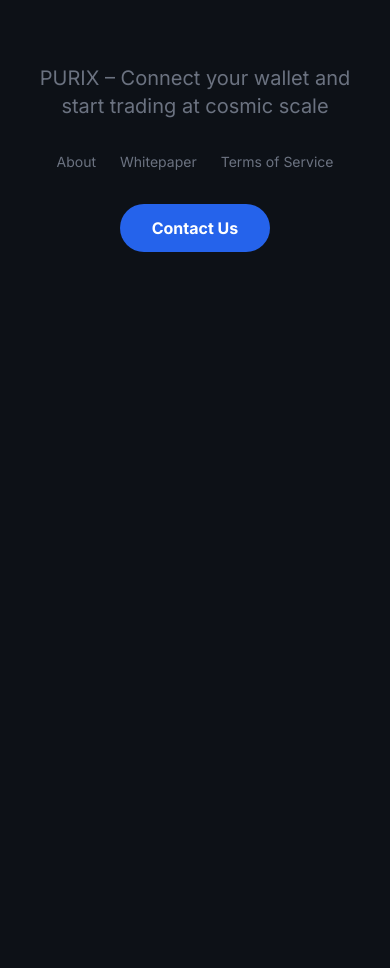
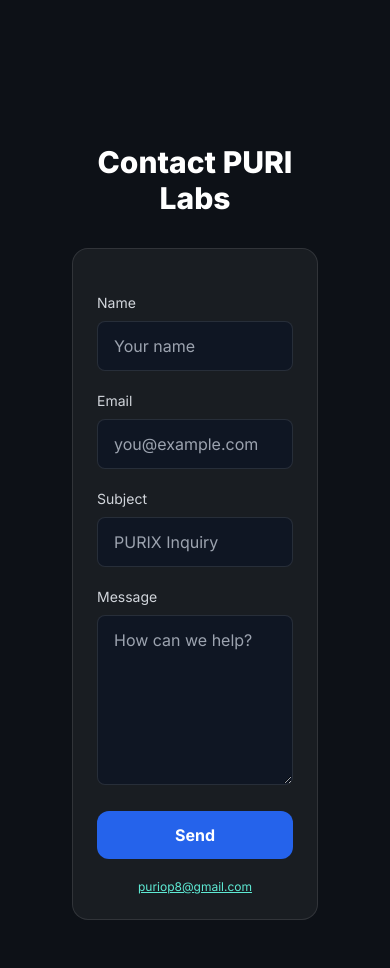
Before and after one commit to rlaus233-creator/puri123, a plain HTML site: page index.html in a window 390 px wide. Shown: the part 7596-8564 px from the top of the page. Before the commit the page ends 7896 px from the top, so only its background shows below. Drawn offline with nearby package versions, Linux system fonts and the light colour scheme.

Commit message:
Update index.html

```diff
--- a/index.html
+++ b/index.html
@@ -489,6 +489,92 @@
             </div>
         </section>
 
+        <section id="contact" class="py-16 px-6">
+            <!-- Contact Section -->
+            <section id="contact" class="py-16 px-6">
+                <div class="max-w-2xl mx-auto">
+                    <h2 class="text-3xl md:text-4xl font-extrabold text-white text-center mb-8"
+                        data-i18n="contact_title">
+                        Contact PURI Labs
+                    </h2>
+
+                    <!-- Success / Error banners -->
+                    <div id="form-success"
+                        class="hidden mb-4 rounded-xl border border-emerald-500/40 bg-emerald-500/10 text-emerald-200 p-4"
+                        data-i18n="contact_success">
+                        ✅ 메시지를 받았어요! 보통 24시간 내에 답장 드립니다.
+                    </div>
+                    <div id="form-error"
+                        class="hidden mb-4 rounded-xl border border-rose-500/40 bg-rose-500/10 text-rose-200 p-4"
+                        data-i18n="contact_error">
+                        ⚠️ 전송 중 문제가 발생했어요. 잠시 후 다시 시도해주세요.
+                    </div>
+
+                    <form id="contact-form" action="https://formspree.io/f/xovnzzlq" method="POST"
+                        class="space-y-5 bg-white/5 border border-white/10 rounded-2xl p-6 md:p-8">
+
+                        <!-- anti-spam honeypot -->
+                        <input type="text" name="_gotcha" class="hidden" tabindex="-1" autocomplete="off">
+
+                        <!-- name -->
+                        <div>
+                            <label for="name" class="block text-sm text-gray-300 mb-2"
+                                data-i18n="contact_name_label">Name</label>
+                            <input id="name" name="name" type="text" required
+                                class="w-full rounded-lg bg-[#0f1623] border border-white/10 text-white px-4 py-3 outline-none focus:border-teal-400"
+                                placeholder="Your name" data-i18n="contact_name_placeholder">
+                        </div>
+
+                        <!-- email -->
+                        <div>
+                            <label for="email" class="block text-sm text-gray-300 mb-2"
+                                data-i18n="contact_email_label">Email</label>
+                            <input id="email" name="email" type="email" required
+                                class="w-full rounded-lg bg-[#0f1623] border border-white/10 text-white px-4 py-3 outline-none focus:border-teal-400"
+                                placeholder="you@example.com" data-i18n="contact_email_placeholder">
+                        </div>
+
+                        <!-- subject -->
+                        <div>
+                            <label for="subject" class="block text-sm text-gray-300 mb-2"
+                                data-i18n="contact_subject_label">Subject</label>
+                            <input id="subject" name="subject" type="text"
+                                class="w-full rounded-lg bg-[#0f1623] border border-white/10 text-white px-4 py-3 outline-none focus:border-teal-400"
+                                placeholder="PURIX Inquiry" data-i18n="contact_subject_placeholder">
+                        </div>
+
+                        <!-- message -->
+                        <div>
+                            <label for="message" class="block text-sm text-gray-300 mb-2"
+                                data-i18n="contact_message_label">Message</label>
+                            <textarea id="message" name="message" rows="6" required
+                                class="w-full rounded-lg bg-[#0f1623] border border-white/10 text-white px-4 py-3 outline-none focus:border-teal-400 resize-y"
+                                placeholder="How can we help?" data-i18n="contact_message_placeholder"></textarea>
+                        </div>
+
+                        <!-- optional metadata -->
+                        <input type="hidden" name="origin" value="puri.world">
+                        <input type="hidden" name="_subject" value="PURIX Inquiry (via puri.world)">
+
+                        <!-- button -->
+                        <button id="submit-btn" type="submit"
+                            class="w-full bg-blue-600 hover:bg-blue-700 text-white font-bold py-3 rounded-xl transition-colors"
+                            data-i18n="contact_submit_btn">
+                            Send
+                        </button>
+
+                        <!-- fallback link -->
+                        <p class="text-xs text-gray-400 text-center mt-3">
+
+                            <a class="underline text-teal-300" href="mailto:puriop8@gmail.com">puriop8@gmail.com</a>
+
+                        </p>
+                    </form>
+                </div>
+            </section>
+
+        </section>
+
         <!-- Footer -->
         <footer class="text-center py-12 md:py-16">
             <p class="text-gray-500 max-w-2xl mx-auto mb-8 text-xl" data-i18n="footer_slogan">
@@ -498,11 +584,11 @@
                 <a href="/public/puri_about.html" class="hover:text-white transition-colors">About</a>
 
                 <a href="/public/puri_whitepaper.html" class="hover:text-white transition-colors">Whitepaper</a>
-                <a href="/public/purix_terms_of_service.html" class="hover:text-white transition-colors">Terms of Service</a>
+                <a href="/public/purix_terms_of_service.html" class="hover:text-white transition-colors">Terms of
+                    Service</a>
             </div>
             <div class="mt-8 flex justify-center">
-                <a href="https://mail.google.com/mail/?view=cm&fs=1&to=puriop8@gmail.com&su=PURIX%20Inquiry&body=Hello%20PURI%20Labs%2C%0D%0A%0D%0AName%3A%20%0D%0AEmail%3A%20%0D%0AQuestion%3A%20%0D%0A"
-                    target="_blank" rel="noopener noreferrer"
+                <a href="#contact"
                     class="bg-blue-600 hover:bg-blue-700 text-white font-bold py-3 px-8 rounded-full transition-colors transform hover:scale-105"
                     data-i18n="btn_contact_us">
                     문의하기
@@ -510,7 +596,14 @@
 
 
             </div>
+
+            <p class="text-gray-600 text-sm mt-8">
+                © 2025 PURI Labs — All rights reserved.
+            </p>
+
+
         </footer>
+
 
     </main>
 
```
